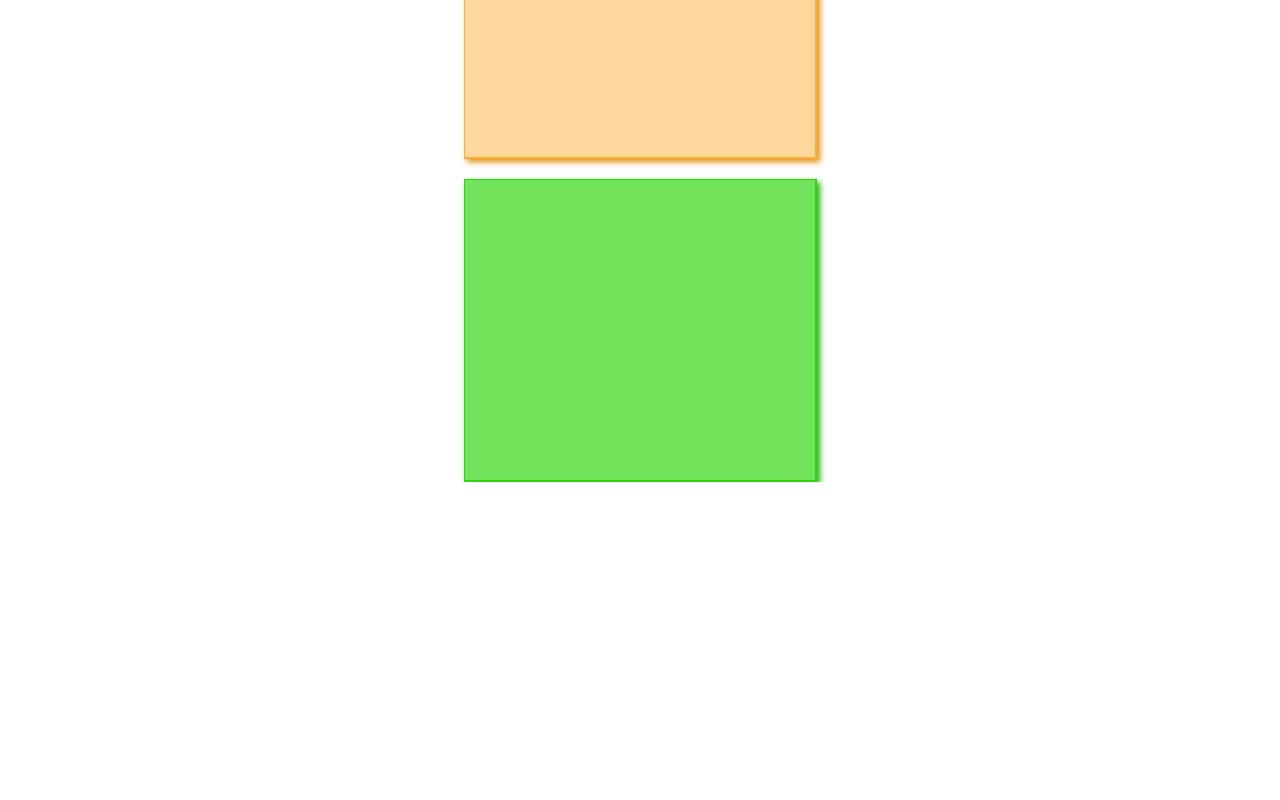
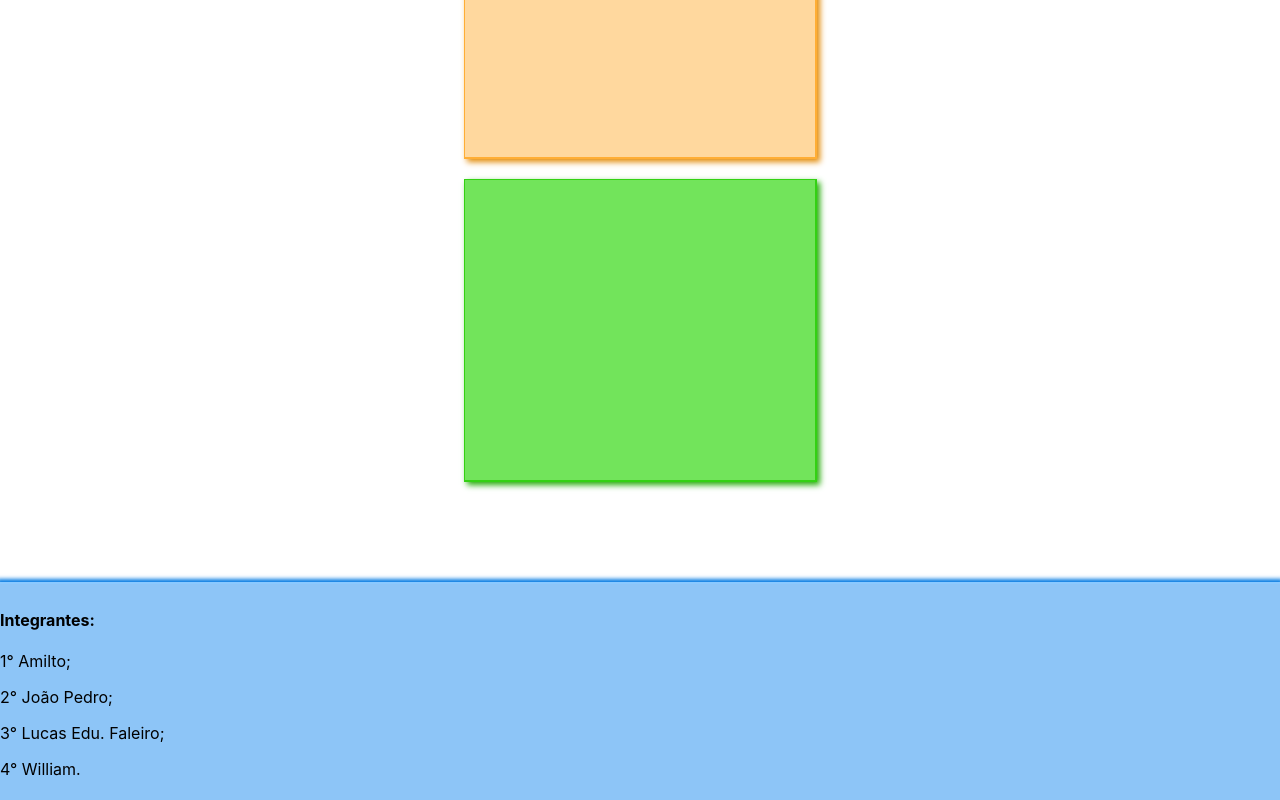
Before and after one commit to WilliamSchreiner/Prova_web, a React (Create React App) app in the folder tarefa-lista/: page / in a window 1280 px wide. Shown: the part 357-1157 px from the top of the page. Before the commit the page ends 839 px from the top, so only its background shows below. Built offline with nearby package versions, Linux system fonts and the light colour scheme.

Commit message:
faltava o footer, mas ja resolvi

```diff
--- a/tarefa-lista/src/App.css
+++ b/tarefa-lista/src/App.css
@@ -19,6 +19,15 @@ h2{
   border-left: solid 1px black;
   border-right: solid 1px black;
   border-radius: 8px;
+}
+/* footer*/
+footer{
+  margin-top: 100px;
+  padding-top: 5px;
+  padding-bottom: 5px;
+  background-color:rgb(141, 197, 247);
+  border-top: solid 2px rgb(138, 201, 255);
+  box-shadow: 0px 0px 4px 3px rgb(5, 123, 226);
 }
 
 /* botoes de Salvar */
--- a/tarefa-lista/src/App.js
+++ b/tarefa-lista/src/App.js
@@ -91,6 +91,14 @@ function App() {
       <p className="p-tarefaFeitas">{tarefas.descr}</p>
       </p> })}
     </div>
+
+    <footer>
+      <h4>Integrantes:</h4>
+      <p> 1° Amilto;</p>
+      <p> 2° João Pedro;</p>
+      <p> 3° Lucas Edu. Faleiro;</p>
+      <p> 4° William.</p>
+    </footer>
     </>
   );
 }
```
